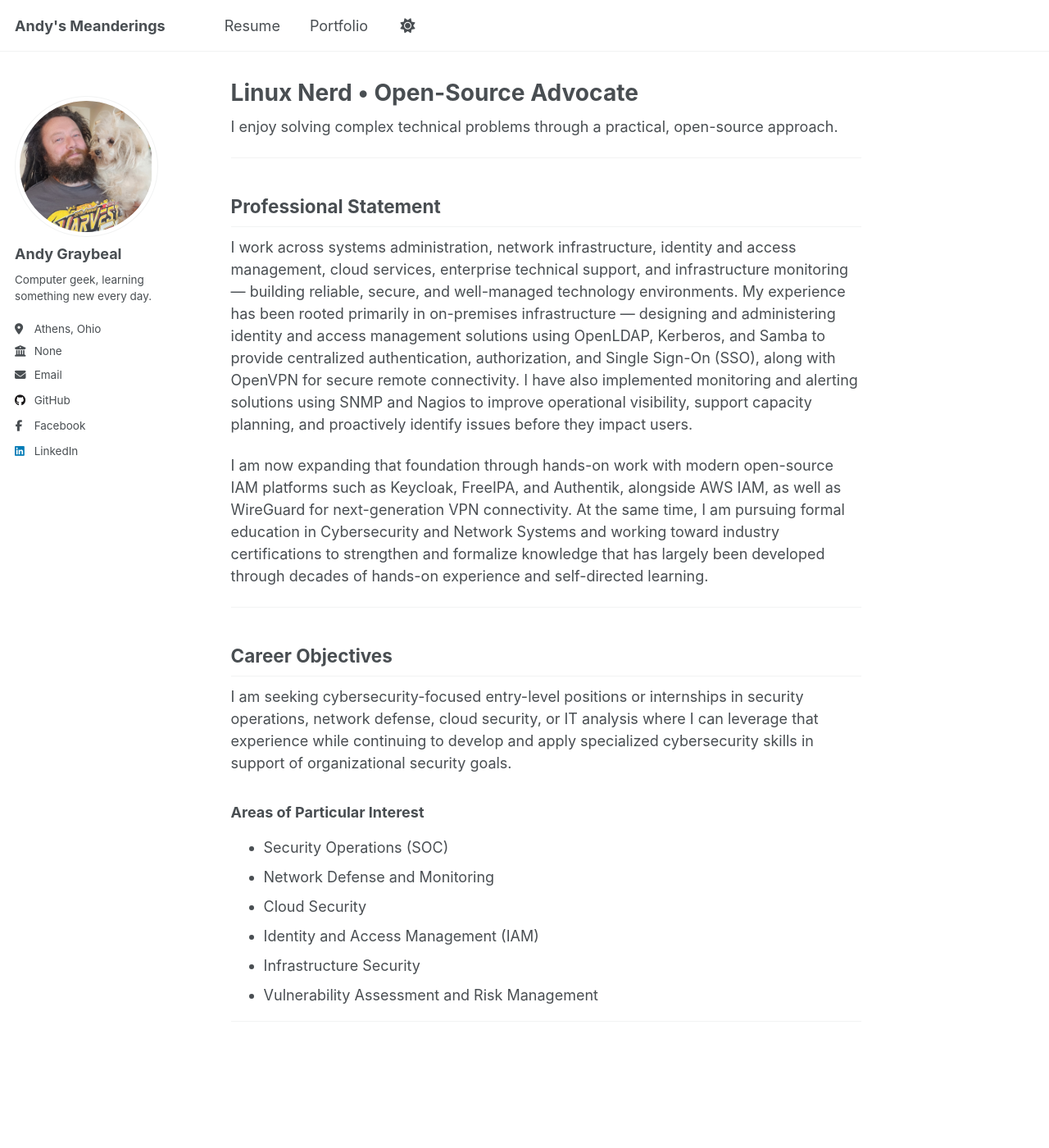
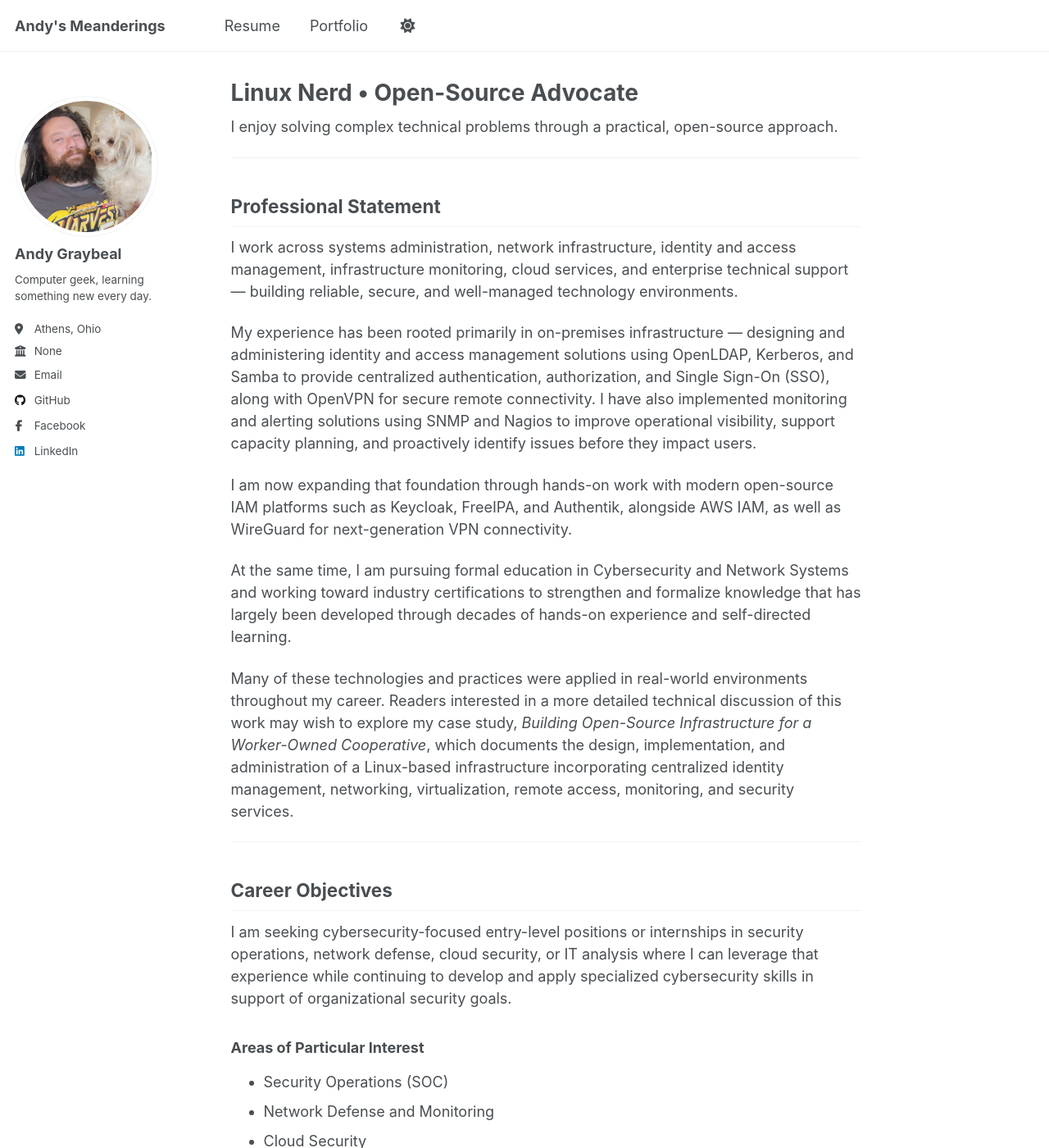
Before and after one commit to andy-graybeal/andy-graybeal.github.io, a Jekyll site: the page built from _pages/about.md, in a window 1280 px wide and 1400 px high. Shown: the whole window at 82% size. Built offline with Jekyll 4.4.1, drawn with Linux system fonts in a browser that asks for light colours; a script that is not in the unit is left out.

Commit message:
Revise professional statement in about.md
Reorganize and clarify professional statement for better readability.

```diff
--- a/_pages/about.md
+++ b/_pages/about.md
@@ -60,9 +60,16 @@ I enjoy solving complex technical problems through a practical, open-source appr
 ---
 ## Professional Statement
 
-I work across systems administration, network infrastructure, identity and access management, cloud services, enterprise technical support, and infrastructure monitoring — building reliable, secure, and well-managed technology environments. My experience has been rooted primarily in on-premises infrastructure — designing and administering identity and access management solutions using OpenLDAP, Kerberos, and Samba to provide centralized authentication, authorization, and Single Sign-On (SSO), along with OpenVPN for secure remote connectivity. I have also implemented monitoring and alerting solutions using SNMP and Nagios to improve operational visibility, support capacity planning, and proactively identify issues before they impact users.
+I work across systems administration, network infrastructure, identity and access management, infrastructure monitoring, cloud services, and enterprise technical support — building reliable, secure, and well-managed technology environments.
 
-I am now expanding that foundation through hands-on work with modern open-source IAM platforms such as Keycloak, FreeIPA, and Authentik, alongside AWS IAM, as well as WireGuard for next-generation VPN connectivity. At the same time, I am pursuing formal education in Cybersecurity and Network Systems and working toward industry certifications to strengthen and formalize knowledge that has largely been developed through decades of hands-on experience and self-directed learning.
+My experience has been rooted primarily in on-premises infrastructure — designing and administering identity and access management solutions using OpenLDAP, Kerberos, and Samba to provide centralized authentication, authorization, and Single Sign-On (SSO), along with OpenVPN for secure remote connectivity. I have also implemented monitoring and alerting solutions using SNMP and Nagios to improve operational visibility, support capacity planning, and proactively identify issues before they impact users.
+
+I am now expanding that foundation through hands-on work with modern open-source IAM platforms such as Keycloak, FreeIPA, and Authentik, alongside AWS IAM, as well as WireGuard for next-generation VPN connectivity.
+
+At the same time, I am pursuing formal education in Cybersecurity and Network Systems and working toward industry certifications to strengthen and formalize knowledge that has largely been developed through decades of hands-on experience and self-directed learning.
+
+Many of these technologies and practices were applied in real-world environments throughout my career. Readers interested in a more detailed technical discussion of this work may wish to explore my case study, *Building Open-Source Infrastructure for a Worker-Owned Cooperative*, which documents the design, implementation, and administration of a Linux-based infrastructure incorporating centralized identity management, networking, virtualization, remote access, monitoring, and security services.
+
 
 
 
```
